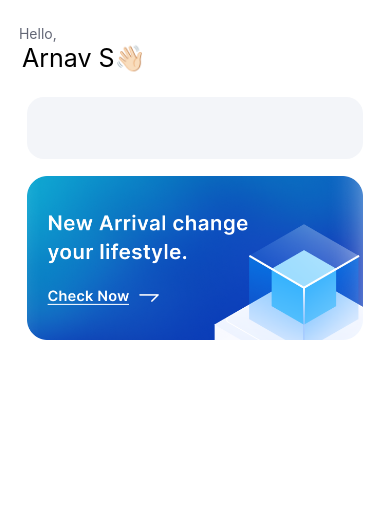
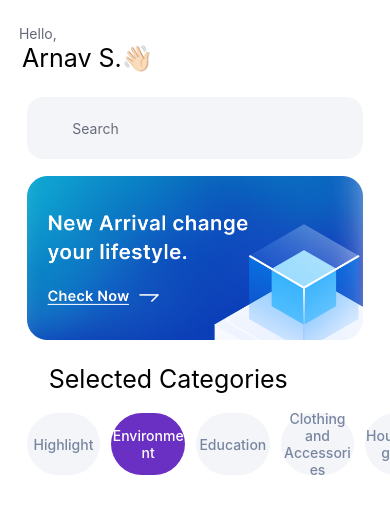
Before and after one commit to arnavsaini55/TheGoodBox, a React Native app: screen / in a window 390 px wide. Shown: the top 514 px of the page. Built offline with nearby package versions, Linux system fonts and the light colour scheme; some icons are missing.

Commit message:
Flatlist

```diff
--- a/Components/Search/Search.js
+++ b/Components/Search/Search.js
@@ -25,12 +25,14 @@ const Search = props => {
         icon={faSearch}
         color={'#882dffff'}
         size={scaleFontSize(22)}
+
       />
       <TextInput
         ref={textInputRef}
         style={style.searchInput}
         value={search}
         onChangeText={value => handleSearch(value)}
+        placeholder='Search'
       />
     </Pressable>
   );
--- a/Components/Tab/Tab.js
+++ b/Components/Tab/Tab.js
@@ -13,9 +13,9 @@ const Tab = props => {
   };
   return (
     <Pressable
-      disabled={props.isInactive}
+
       style={[style.tab, props.isInactive && style.inactiveTab, tabWidth]}
-      onPress={() => props.onPress}>
+      onPress={() => props.onPress(props.tabId)}>
       <Text
         onTextLayout={event => {
           setWidth(event.nativeEvent.lines[0].width);
@@ -35,6 +35,7 @@ Tab.defaultProps = {
 };
 
 Tab.propTypes = {
+  tabId: PropTypes.number.isRequired,
   title: PropTypes.string.isRequired,
   isInactive: PropTypes.bool,
   onPress: PropTypes.func,
--- /dev/null
+++ b/redux/reducers/Categories.js
@@ -0,0 +1,77 @@
+import { createSlice } from "@reduxjs/toolkit";
+
+
+const initialState = {
+    categories:   [
+  {
+    categoryId: 1,
+    name: 'Highlight',
+  },
+  {
+    categoryId: 2,
+    name: 'Environment',
+  },
+  {
+    categoryId: 3,
+    name: 'Education',
+  },
+  {
+    categoryId: 4,
+    name: 'Clothing and Accessories',
+  },
+  {
+    categoryId: 5,
+    name: 'Household goods',
+  },
+  {
+    categoryId: 6,
+    name: 'Electronics',
+  },
+  {
+    categoryId: 7,
+    name: 'Toys and Games',
+  },
+  {
+    categoryId: 8,
+    name: 'Sports Equipment',
+  },
+  {
+    categoryId: 9,
+    name: 'Books and Media',
+  },
+  {
+    categoryId: 10,
+    name: 'Health and Beauty Products',
+  },
+  {
+    categoryId: 11,
+    name: 'Office supplies',
+  },
+  {
+    categoryId: 12,
+    name: 'Tools and Hardware',
+  },
+  {
+    categoryId: 13,
+    name: 'Art and Craft Supplies',
+  },
+],
+selectedCategorId:2,
+}
+
+const Categories = createSlice({
+    name: 'categories',
+    initialState: initialState,
+
+    reducers: {
+        resetCategories: () => {
+            return initialState;
+        },
+        updateSelectedCategoryId: (state,action) => {
+            state.selectedCategorId =action.payload;
+        }
+    },
+});
+
+export const {resetCategories, updateSelectedCategoryId} = Categories.actions;
+export default Categories.reducer;
--- a/redux/store.js
+++ b/redux/store.js
@@ -9,11 +9,13 @@ import {combineReducers, configureStore} from '@reduxjs/toolkit';
 
 // Importing the User reducer from the ./reducers/User file
 import User from './reducers/User';
+import Categories from './reducers/Categories';
 
 // Creating a rootReducer that combines all reducers in the app
 const rootReducer = combineReducers({
   // Here, we're combining the User reducer and calling it "user"
   user: User,
+  categories: Categories
 });
 
 // Configuring the redux-persist library to persist the root reducer with AsyncStorage
--- a/screens/Home/Home.js
+++ b/screens/Home/Home.js
@@ -1,5 +1,5 @@
 import React from "react";
-import { Image, Pressable, SafeAreaView, ScrollView, Text, View, } from "react-native";
+import { FlatList, Image, Pressable, SafeAreaView, ScrollView, Text, View, } from "react-native";
 import globalStyle from "../../assets/styles/globalStyle";
 import Header from "../../Components/Header/Header";
 import { useSelector } from "react-redux";
@@ -9,6 +9,8 @@ import { returnToInitialtate, updateFirstName, User } from "../../redux/reducers
 import style from "./Style";
 import Search from "../../Components/Search/Search";
 import { verticalScale } from "../../assets/styles/scaling";
+import Tab from "../../Components/Tab/Tab";
+import { updateSelectedCategoryId } from "../../redux/reducers/Categories";
 
 
 
@@ -16,7 +18,9 @@ const Home = () => {
 
   const user = useSelector(state => state.user);
   const dispatch = useDispatch();
-  console.log(user);
+  const categories = useSelector( state => state.categories);
+  console.log(categories)
+  // console.log(user);
   return (
     <SafeAreaView style={[globalStyle.backgroudWhite, globalStyle.flex]}>
       <ScrollView>
@@ -26,15 +30,34 @@ const Home = () => {
             Hello,
           </Text>
           <View style ={style.userName}>
-          <Header title={user.firstName + ' ' + user.lastName[0]+'👋🏻'}/>
+          <Header title={user.firstName + ' ' + user.lastName[0]+'.'+'👋🏻'}/>
           </View>
           </View>
           <View style={style.searchBox}>
-        <Search/>
+        <Search onSearch={(text) => console.log("Search triggered:", text)} />
         </View>
         <Pressable  style={style.highlightedImageContainer}>
           <Image source={require('../../assets/images/highlighted_image.png')} resizeMode={'contain' } style={style.highlightedImage}/>
         </Pressable>
+        <View style={style.categoryHeader} >
+          <Header title = {'Selected Categories'} type={2} style ={ style.categoryHeader}/>
+        </View>
+        <View style={style.categories}>
+          <FlatList horizontal={true}
+          showsHorizontalScrollIndicator={false}
+          data={categories.categories}
+          renderItem={({item}) =>(
+            <View style={style.categoryItem} key={item.categoryId}>
+              <Tab
+              tabId={item.categoryId}
+              onPress={value => dispatch(updateSelectedCategoryId(value))}
+              title={item.name}
+              isInactive={item.categoryId !== categories.selectedCategorId} />
+            </View>
+          )} >
+
+          </FlatList>
+        </View>
         </View>
       </ScrollView>
     </SafeAreaView>
--- a/screens/Home/Style.js
+++ b/screens/Home/Style.js
@@ -28,6 +28,17 @@ const style = StyleSheet.create({
     width: '100%',
     height: verticalScale(160),
   },
+  categoryHeader: {
+    marginHorizontal: horizontalScale(24),
+    marginBottom: verticalScale(16),
+    marginTop: verticalScale(6),
+  },
+  categories: {
+    marginLeft: horizontalScale(24),
+  },
+  categoryItem: {
+    marginRight: horizontalScale(10),
+  },
 
 });
 
```
